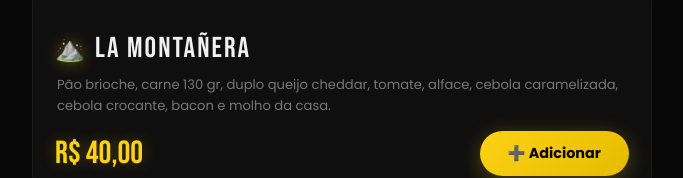
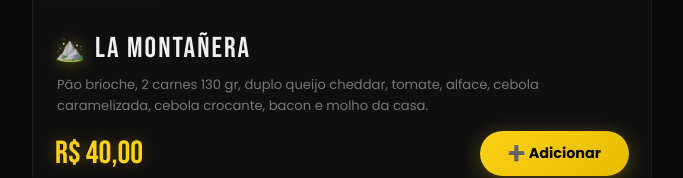
Before and after one commit to GabrielMattDev/donjuan-hamburguer, a plain HTML site: page index.html in a window 1280 px wide. Shown: the part 2312-2490 px from the top of the page, without its empty margins (298-981 px from the left). Drawn offline with Linux system fonts and the light colour scheme.

Commit message:
att 2 carnes

```diff
--- a/index.html
+++ b/index.html
@@ -1741,7 +1741,7 @@
               <div class="burger-name">LA MONTAÑERA</div>
             </div>
             <div class="burger-desc">
-              Pão brioche, carne 130 gr, duplo queijo cheddar, tomate, alface,
+              Pão brioche, 2 carnes 130 gr, duplo queijo cheddar, tomate, alface,
               cebola caramelizada, cebola crocante, bacon e molho da casa.
             </div>
             <div class="burger-footer">
```
